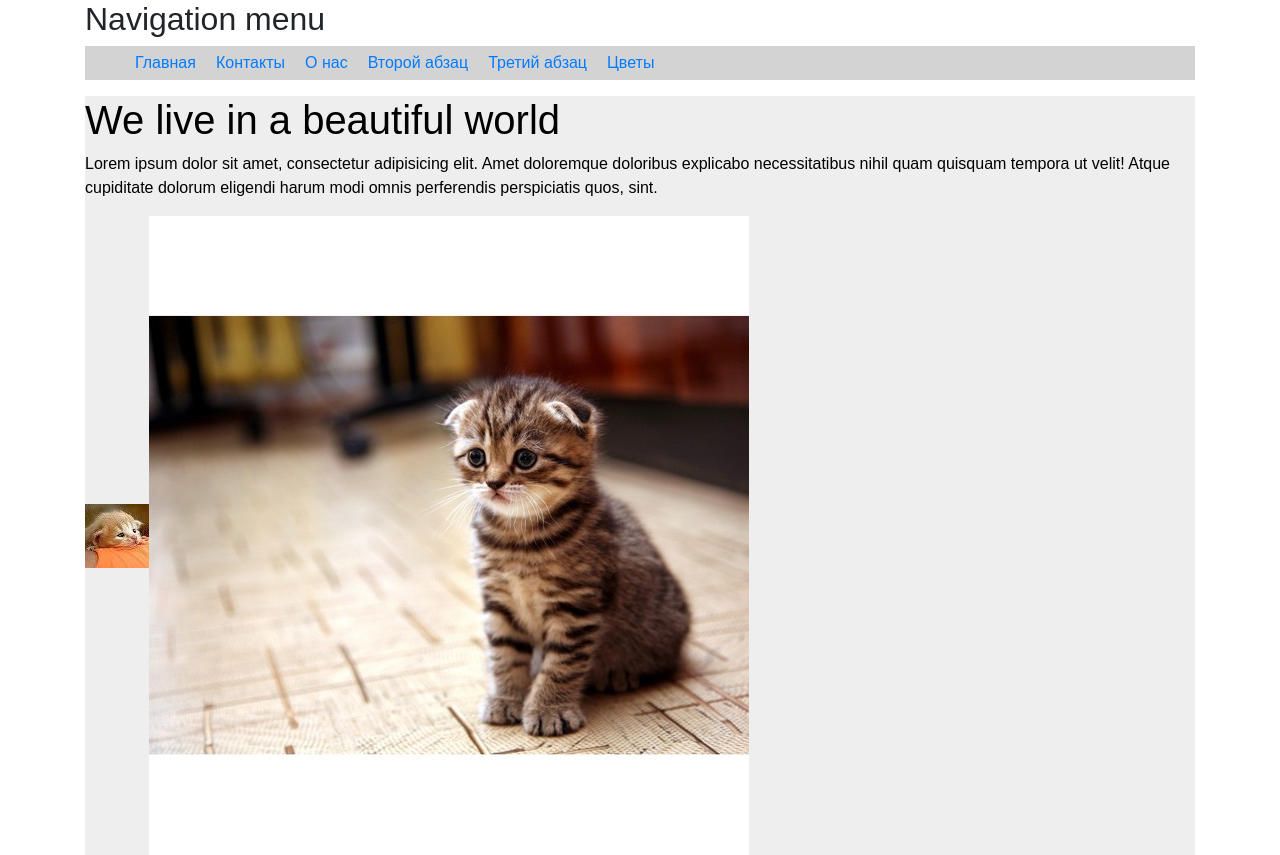
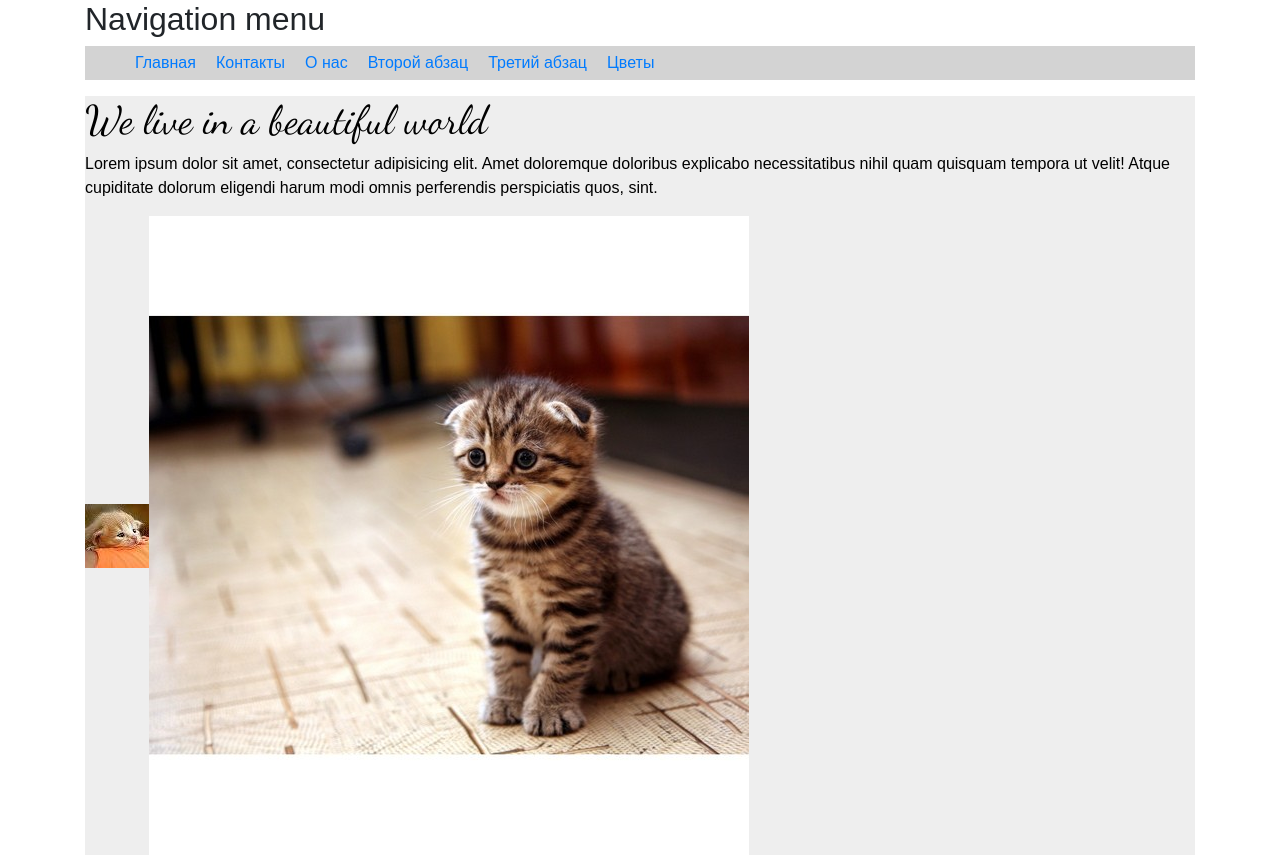
Before and after one commit to GalaGale/my_router_demo, a React app: page /contacts in a window 1280 px wide. Built offline with nearby package versions, Linux system fonts and the light colour scheme.

Commit message:
add local and remote fonts

```diff
--- a/public/index.html
+++ b/public/index.html
@@ -4,6 +4,9 @@
     <meta charset="utf-8">
     <meta name="viewport" content="width=device-width, initial-scale=1, shrink-to-fit=no">
     <meta name="theme-color" content="#000000">
+
+    <link href="https://fonts.googleapis.com/css?family=Poiret+One|Rajdhani" rel="stylesheet">
+    <link href="https://fonts.googleapis.com/css?family=Berkshire+Swash|Poiret+One|Rajdhani" rel="stylesheet">
 
     <link rel="stylesheet" href="https://maxcdn.bootstrapcdn.com/bootstrap/4.0.0-beta.2/css/bootstrap.min.css" integrity="sha384-PsH8R72JQ3SOdhVi3uxftmaW6Vc51MKb0q5P2rRUpPvrszuE4W1povHYgTpBfshb" crossorigin="anonymous">
     <script src="https://code.jquery.com/jquery-3.2.1.slim.min.js" integrity="sha384-KJ3o2DKtIkvYIK3UENzmM7KCkRr/rE9/Qpg6aAZGJwFDMVNA/GpGFF93hXpG5KkN" crossorigin="anonymous"></script>
--- a/src/Components/Contacts/index.js
+++ b/src/Components/Contacts/index.js
@@ -8,7 +8,7 @@ class Contacts extends Component {
     render() {
         return (
             <div className="contacts-page">
-                <h1>We live in a beautiful world</h1>
+                <h1 className="contacts__header">We live in a beautiful world</h1>
                 <p>Lorem ipsum dolor sit amet, consectetur adipisicing elit.
                     Amet doloremque doloribus explicabo necessitatibus nihil
                     quam quisquam tempora ut velit! Atque cupiditate dolorum
--- a/src/Components/Contacts/style.less
+++ b/src/Components/Contacts/style.less
@@ -1,5 +1,14 @@
 @import '../global.less';
+@font-face {
+        font-family: "DancingRegular";
+        src: url("../../../public/DancingScript-Regular.ttf") format('truetype');
+        font-weight: normal;
+        font-style: normal;
+}
 
 .contacts-page {
-  #default-page
+  #default-page;
+  .contacts__header {
+      font-family: "DancingRegular";
+    }
 }
--- a/src/Components/Flowers/style.less
+++ b/src/Components/Flowers/style.less
@@ -1,5 +1,5 @@
 @import '../global.less';
 
 .main-page {
-  #default-page
+  #default-page;
 }
--- a/src/Components/Main/style.less
+++ b/src/Components/Main/style.less
@@ -1,5 +1,6 @@
 @import '../global.less';
 
 .main-page {
-  #default-page
+  #default-page;
+  font-family: 'Berkshire Swash', cursive;
 }
--- a/src/Components/Menu/style.less
+++ b/src/Components/Menu/style.less
@@ -1,4 +1,10 @@
 @menu-bg: lightgray;
+@font-face {
+        font-family: "Web font";
+        src: url("../../../public/DancingScript-Regular.ttf") format('truetype');
+        font-weight: normal;
+        font-style: normal;
+      }
 
 .navigation-menu {
   background-color: @menu-bg;
--- a/webpack/base.config.js
+++ b/webpack/base.config.js
@@ -26,7 +26,7 @@ module.exports = {
                 exclude: /node_modules/
             },
             {
-                test: /\.(jpe?g|png|gif|svg)$/,
+                test: /\.(jpe?g|png|gif|svg|ttf)$/,
                 use: [
                     {
                         loader: 'url-loader',
```
Also changed, not shown: public/DancingScript-Bold.ttf (added), public/DancingScript-Regular.ttf (added), src/index.css.
